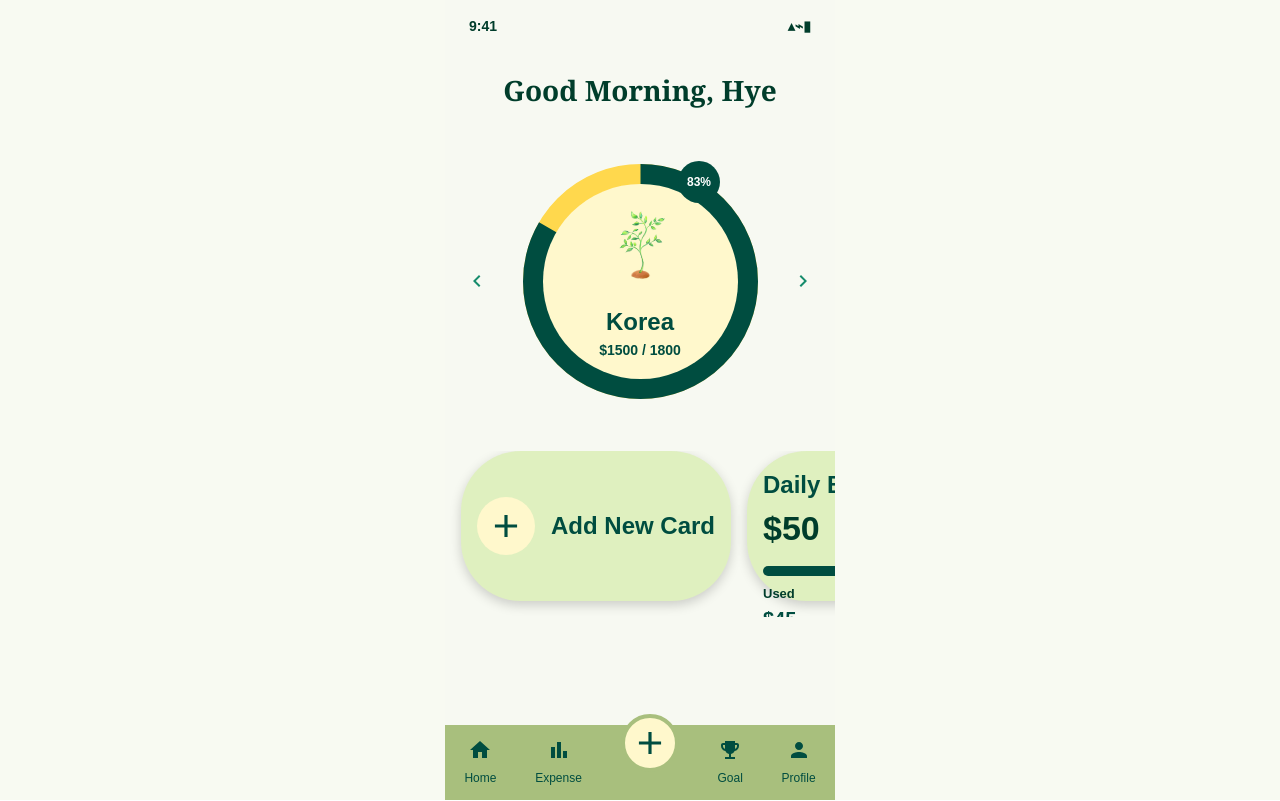
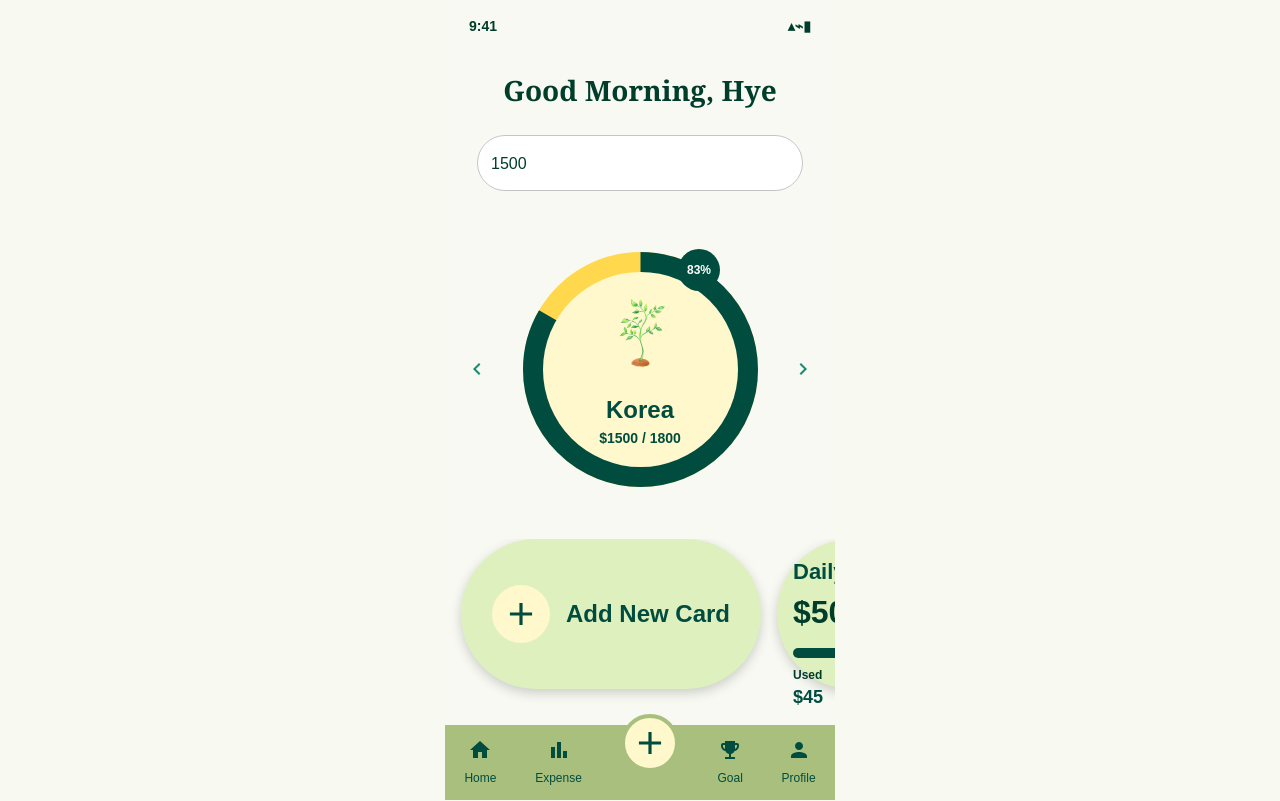
Before and after one commit to G4-Expense-Tracker/4G-Expense-Tracker, a React (Vite) app in the folder canopy-FRONTEND/: page /dashboard in a window 1280 px wide. Both pictures are taken after a click on the button 477 px from the left and 281 px from the top of the page. Built offline with nearby package versions, Linux system fonts and the light colour scheme.

Commit message:
Fixing the dashboard component add comments

```diff
--- a/canopy-FRONTEND/src/components/pages/dashboard/DashboardPage.jsx
+++ b/canopy-FRONTEND/src/components/pages/dashboard/DashboardPage.jsx
@@ -1,19 +1,20 @@
-// Import useState for changing the current goal slide
+// Import useState to update goal amounts and current goal
 import { useState } from "react";
 
-// Import useNavigate to move between pages
+// Import useNavigate to link pages
 import { useNavigate } from "react-router-dom";
 
-// Import MUI components
+// Import Material UI components
 import {
   Box,
   Typography,
   CircularProgress,
   IconButton,
   LinearProgress,
+  TextField,
 } from "@mui/material";
 
-// Import MUI icons
+// Import Material UI icons
 import AddIcon from "@mui/icons-material/Add";
 import HomeIcon from "@mui/icons-material/Home";
 import BarChartIcon from "@mui/icons-material/BarChart";
@@ -29,25 +30,25 @@ import phase2 from "../dashboard/plants/phase2.png";
 import phase3 from "../dashboard/plants/phase3.png";
 import phase4 from "../dashboard/plants/phase4.png";
 
-// Dashboard page component
+// Main dashboard page
 export default function DashboardPage() {
-  // Used to link buttons to other pages
+  // Used for page navigation
   const navigate = useNavigate();
 
-  // Keeps track of which goal is showing
+  // Current goal slide index
   const [currentIndex, setCurrentIndex] = useState(0);
 
-  // Goal data for the circular progress section
-  const goals = [
+  // Goal data
+  const [goals, setGoals] = useState([
     {
       title: "Click here",
       subtitle: "to set your goal",
-      savedAmount: null,
-      targetAmount: null,
+      savedAmount: "",
+      targetAmount: "",
     },
     {
       title: "Tuition",
-      savedAmount: 0,
+      savedAmount: "",
       targetAmount: 1000,
     },
     {
@@ -65,18 +66,34 @@ export default function DashboardPage() {
       savedAmount: 1500,
       targetAmount: 1800,
     },
-  ];
+  ]);
 
-  // Get the current selected goal
+  // Current selected goal
   const current = goals[currentIndex];
 
   // Calculate progress automatically
   const progress =
-    current.targetAmount && current.savedAmount !== null
-      ? Math.min((current.savedAmount / current.targetAmount) * 100, 100)
+    current.targetAmount && current.savedAmount !== ""
+      ? Math.min((Number(current.savedAmount) / current.targetAmount) * 100, 100)
       : 0;
 
-  // Choose plant image based on progress
+  // Update saved amount when user types
+  function handleAmountChange(event) {
+    const value = event.target.value;
+
+    setGoals((prevGoals) =>
+      prevGoals.map((goal, index) =>
+        index === currentIndex
+          ? {
+              ...goal,
+              savedAmount: value === "" ? "" : Number(value),
+            }
+          : goal
+      )
+    );
+  }
+
+  // Change plant image based on progress
   function getPlantImage() {
     if (progress === 0) return seed1;
     if (progress < 40) return phase1;
@@ -85,12 +102,12 @@ export default function DashboardPage() {
     return phase4;
   }
 
-  // Go to next goal
+  // Move to next goal
   function nextGoal() {
     setCurrentIndex((prev) => (prev + 1) % goals.length);
   }
 
-  // Go to previous goal
+  // Move to previous goal
   function previousGoal() {
     setCurrentIndex((prev) => (prev === 0 ? goals.length - 1 : prev - 1));
   }
@@ -98,8 +115,7 @@ export default function DashboardPage() {
   return (
     <Box
       sx={{
-        width: "100%",
-        maxWidth: 390,
+        width: 390,
         minHeight: "100svh",
         mx: "auto",
         bgcolor: "#F7F9F2",
@@ -121,7 +137,7 @@ export default function DashboardPage() {
         <Typography sx={{ fontSize: 14, fontWeight: 700 }}>▴⌁▮</Typography>
       </Box>
 
-      {/* Greeting text */}
+      {/* Greeting */}
       <Typography
         sx={{
           textAlign: "center",
@@ -134,10 +150,30 @@ export default function DashboardPage() {
         Good Morning, Hye
       </Typography>
 
-      {/* Circular progress area */}
+      {/* Amount input */}
+      {current.targetAmount && (
+        <Box sx={{ px: 4, mt: 3 }}>
+          <TextField
+            fullWidth
+            type="number"
+            placeholder="Enter saved amount"
+            value={current.savedAmount}
+            onChange={handleAmountChange}
+            sx={{
+              bgcolor: "white",
+              borderRadius: 4,
+              "& .MuiOutlinedInput-root": {
+                borderRadius: 4,
+              },
+            }}
+          />
+        </Box>
+      )}
+
+      {/* Circular progress section */}
       <Box
         sx={{
-          mt: 5,
+          mt: 4,
           position: "relative",
           display: "flex",
           justifyContent: "center",
@@ -192,7 +228,7 @@ export default function DashboardPage() {
             }}
           />
 
-          {/* Percent bubble only shows when there is a real goal */}
+          {/* Percent bubble */}
           {current.targetAmount && (
             <Box
               sx={{
@@ -216,7 +252,7 @@ export default function DashboardPage() {
             </Box>
           )}
 
-          {/* Inner circle */}
+          {/* Inside circle */}
           <Box
             sx={{
               width: 195,
@@ -262,7 +298,7 @@ export default function DashboardPage() {
               {current.title}
             </Typography>
 
-            {/* Goal amount or subtitle */}
+            {/* Goal amount */}
             <Typography
               sx={{
                 fontSize: 14,
@@ -271,7 +307,7 @@ export default function DashboardPage() {
               }}
             >
               {current.targetAmount
-                ? `$${current.savedAmount} / ${current.targetAmount}`
+                ? `$${current.savedAmount || 0} / ${current.targetAmount}`
                 : current.subtitle}
             </Typography>
           </Box>
@@ -290,7 +326,7 @@ export default function DashboardPage() {
         </IconButton>
       </Box>
 
-      {/* Scrollable cards row */}
+      {/* Cards row */}
       <Box
         sx={{
           mt: 5,
@@ -299,6 +335,7 @@ export default function DashboardPage() {
           overflowX: "auto",
           px: 2,
           pb: 2,
+          scrollSnapType: "x mandatory",
           "&::-webkit-scrollbar": {
             display: "none",
           },
@@ -308,9 +345,9 @@ export default function DashboardPage() {
         <Box
           onClick={() => navigate("/newgoal")}
           sx={{
-            minWidth: 270,
+            minWidth: 300,
             height: 150,
-            borderRadius: 3,
+            borderRadius: 4,
             bgcolor: "#DFF0BF",
             boxShadow: "0px 4px 12px rgba(0,0,0,0.18)",
             display: "flex",
@@ -318,6 +355,7 @@ export default function DashboardPage() {
             justifyContent: "center",
             gap: 2,
             cursor: "pointer",
+            scrollSnapAlign: "center",
           }}
         >
           <Box
@@ -342,19 +380,21 @@ export default function DashboardPage() {
         {/* Daily Budget Card */}
         <Box
           sx={{
-            minWidth: 270,
+            minWidth: 300,
             height: 150,
-            borderRadius: 3,
+            borderRadius: 4,
             bgcolor: "#DFF0BF",
             boxShadow: "0px 4px 12px rgba(0,0,0,0.18)",
             p: 2,
+            boxSizing: "border-box",
+            scrollSnapAlign: "center",
           }}
         >
-          <Typography sx={{ color: "#004D40", fontWeight: 700, fontSize: 24 }}>
+          <Typography sx={{ color: "#004D40", fontWeight: 700, fontSize: 22 }}>
             Daily Budget
           </Typography>
 
-          <Typography sx={{ fontWeight: 800, fontSize: 34 }}>$50</Typography>
+          <Typography sx={{ fontWeight: 800, fontSize: 32 }}>$50</Typography>
 
           <LinearProgress
             variant="determinate"
@@ -372,17 +412,17 @@ export default function DashboardPage() {
 
           <Box sx={{ display: "flex", justifyContent: "space-between", mt: 1 }}>
             <Box>
-              <Typography sx={{ fontSize: 13, fontWeight: 700 }}>Used</Typography>
-              <Typography sx={{ fontSize: 20, fontWeight: 700, color: "#004D40" }}>
+              <Typography sx={{ fontSize: 12, fontWeight: 700 }}>Used</Typography>
+              <Typography sx={{ fontSize: 18, fontWeight: 700, color: "#004D40" }}>
                 $45
               </Typography>
             </Box>
 
             <Box sx={{ textAlign: "right" }}>
-              <Typography sx={{ fontSize: 13, fontWeight: 700 }}>
+              <Typography sx={{ fontSize: 12, fontWeight: 700 }}>
                 Remaining
               </Typography>
-              <Typography sx={{ fontSize: 20, fontWeight: 700, color: "#004D40" }}>
+              <Typography sx={{ fontSize: 18, fontWeight: 700, color: "#004D40" }}>
                 $5
               </Typography>
             </Box>
@@ -399,15 +439,17 @@ export default function DashboardPage() {
         {/* Recent Expense Card */}
         <Box
           sx={{
-            minWidth: 270,
+            minWidth: 300,
             height: 150,
-            borderRadius: 3,
+            borderRadius: 4,
             bgcolor: "#DFF0BF",
             boxShadow: "0px 4px 12px rgba(0,0,0,0.18)",
             p: 2,
+            boxSizing: "border-box",
+            scrollSnapAlign: "center",
           }}
         >
-          <Typography sx={{ color: "#004D40", fontWeight: 700, fontSize: 24 }}>
+          <Typography sx={{ color: "#004D40", fontWeight: 700, fontSize: 22 }}>
             Recent Expense
           </Typography>
 
@@ -428,7 +470,7 @@ export default function DashboardPage() {
             </Box>
 
             <Box>
-              <Typography sx={{ fontSize: 26, fontWeight: 500 }}>
+              <Typography sx={{ fontSize: 24, fontWeight: 500 }}>
                 Starbucks
               </Typography>
 
@@ -459,8 +501,7 @@ export default function DashboardPage() {
       {/* Footer navigation */}
       <Box
         sx={{
-          width: "100%",
-          maxWidth: 390,
+          width: 390,
           height: 75,
           bgcolor: "#A8BF7D",
           position: "fixed",
```
